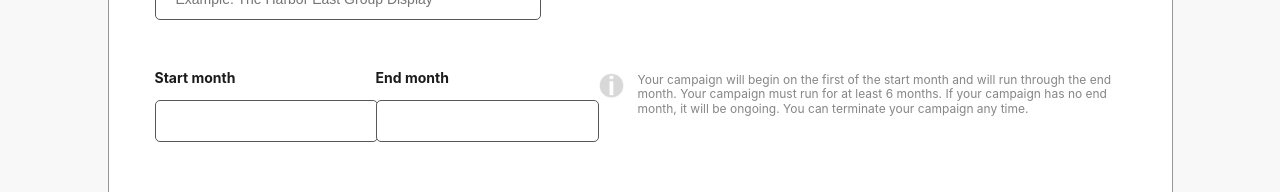
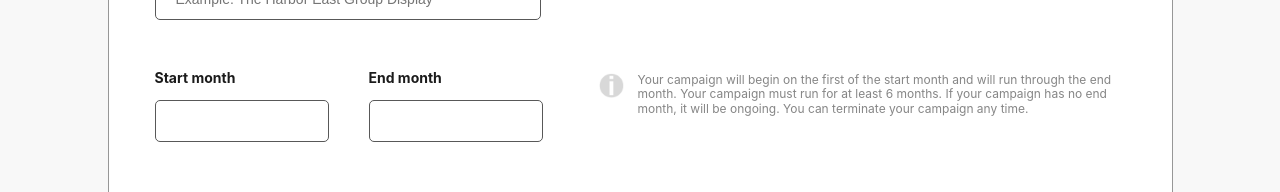
Before and after one commit to jasobs10/campaign-creator-demo, a React (Create React App) app: page / in a window 1280 px wide. Shown: the part 376-568 px from the top of the page. Built offline with nearby package versions, Linux system fonts and the light colour scheme.

Commit message:
Fix month picker size

```diff
--- a/src/app/create-campaign/create-campaign.jsx
+++ b/src/app/create-campaign/create-campaign.jsx
@@ -127,7 +127,7 @@ class CreateCampaign extends React.Component {
               <label>
                 Start month
                 {this.state.showStartPicker ? <MonthPicker selectedDate={this.state.startMonth} handleSelect={this.updateStartMonth} close={this.closeMonthPicker}/> : null}
-                <input className="month-picker" type="text" onClick={(e) => this.openMonthPicker('start')} value={this.state.startMonth} readOnly={true} />
+                <input className="month-picker first" type="text" onClick={(e) => this.openMonthPicker('start')} value={this.state.startMonth} readOnly={true} />
               </label>
 
               <label>
--- a/src/app/create-campaign/create-campaign.scss
+++ b/src/app/create-campaign/create-campaign.scss
@@ -155,11 +155,20 @@
 
       .month-controls {
         display: flex;
-        width: 330px;
-        justify-content: space-between;
+        width: 400px;
 
         label {
-          width: 33%;
+          width: 45%;
+          margin-right: 40px;
+
+          &:last-child {
+            margin-right: 12px;
+          }
+        }
+
+        .month-picker {
+          width: 100%;
+          cursor: pointer;
         }
       }
 
```
